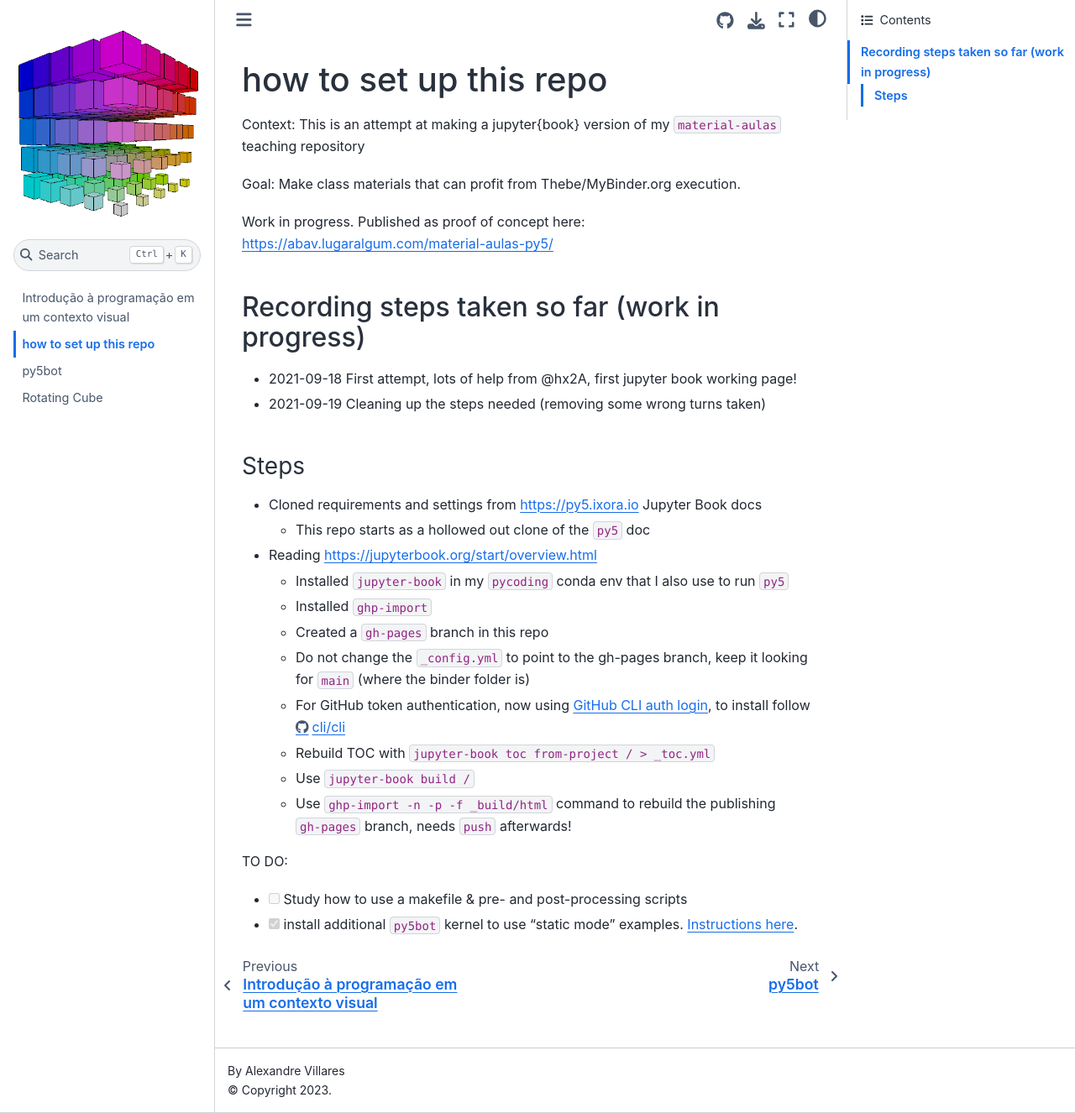
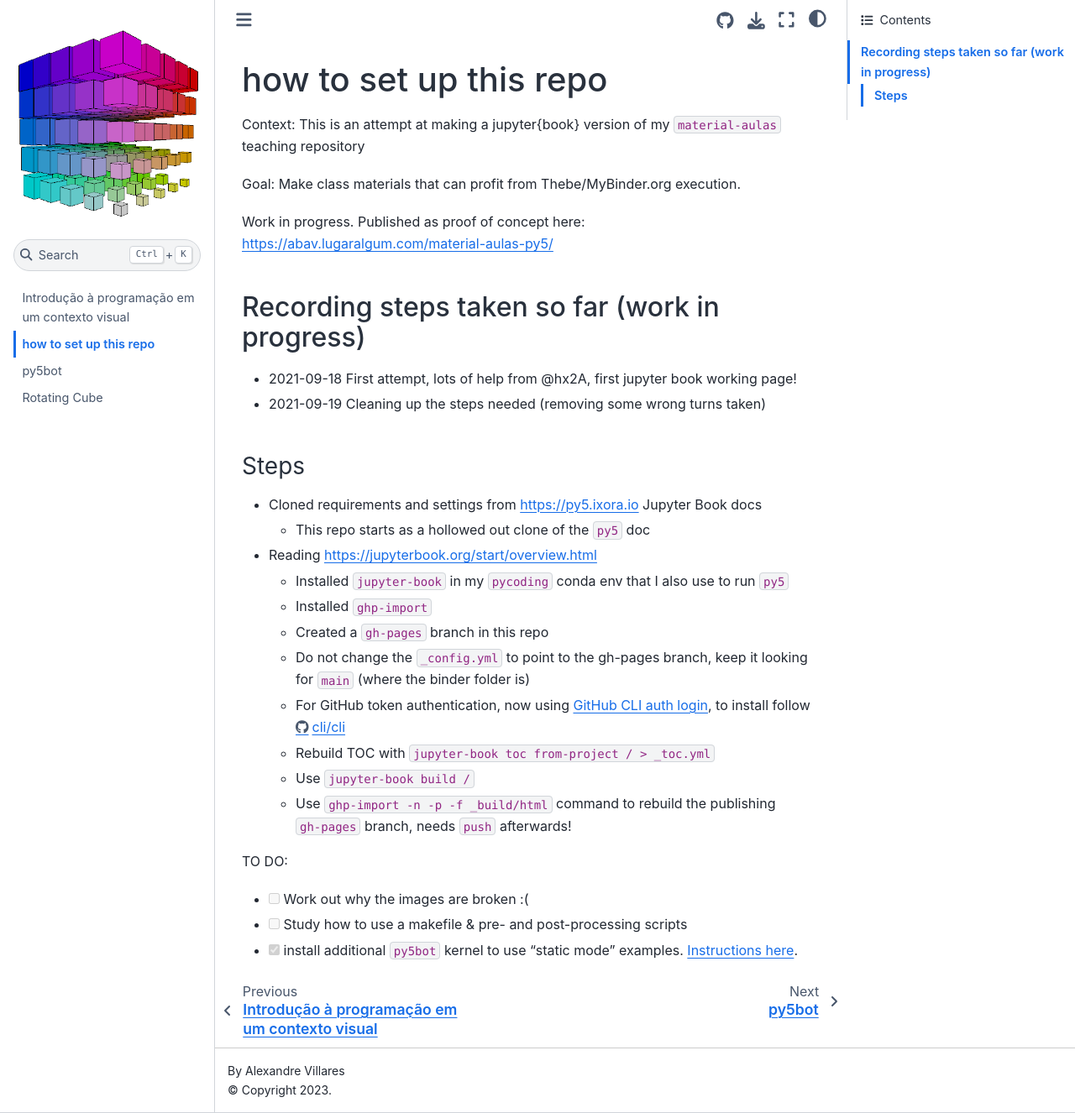
Before and after one commit to villares/material-aulas-py5, a Jupyter Book: the page built from jupyterbook_installation_notes.md, in a window 1280 px wide and 1326 px high. Shown: the whole window at 84% size. Built offline with Jupyter Book 1.0.4 settings and Sphinx 7.4.7 and the Sphinx Book theme 1.1.4, drawn with Linux system fonts in a browser that asks for light colours.

Commit message:
Update jupyterbook_installation_notes.md

```diff
--- a/jupyterbook_installation_notes.md
+++ b/jupyterbook_installation_notes.md
@@ -26,5 +26,6 @@
    - Use `ghp-import -n -p -f _build/html` command to rebuild the publishing `gh-pages` branch, needs `push` afterwards!
 
 TO DO:
+   - [ ] Work out why the images are broken :(
    - [ ] Study how to use a makefile & pre- and post-processing scripts
    - [X] install additional `py5bot` kernel to use "static mode" examples. [Instructions here](https://py5.ixora.io/content/install.html#jupyter-notebook-kernels).
```
